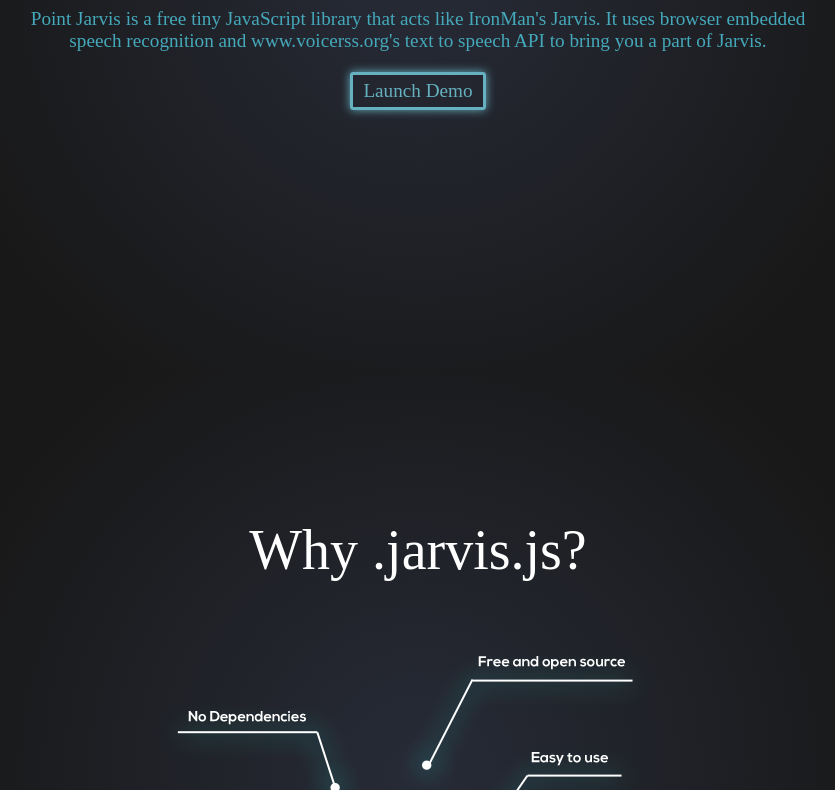
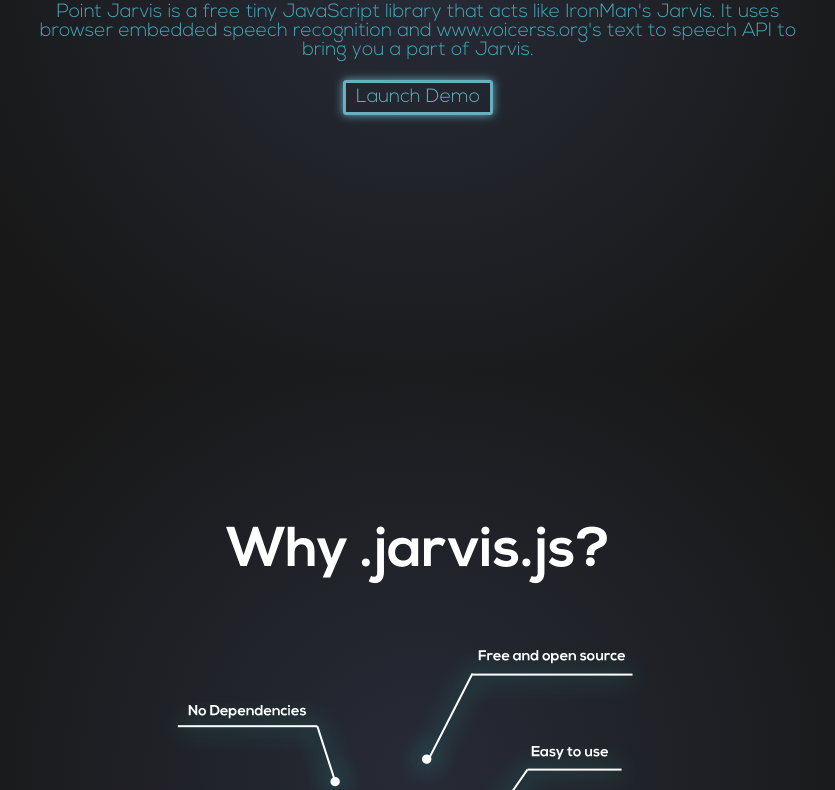
Before and after one commit to ravenjohn/.jarvis.js, a plain HTML site: page index.html in a window 1280 px wide. Shown: the part 428-1218 px from the top of the page, without its empty margins (222-1057 px from the left). Drawn offline with nearby package versions, Linux system fonts and the light colour scheme.

Commit message:
Fixed fonts

```diff
--- a/css/style.css
+++ b/css/style.css
@@ -1,3 +1,11 @@
+@font-face {
+	font-family: 'Nexa Bold';
+	src: url('https://github.com/ravenjohn/.jarvis.js/blob/gh-pages/fonts/NEXA_BOLD.otf');
+}
+@font-face {
+	font-family: 'Nexa Light';
+	src: url('https://github.com/ravenjohn/.jarvis.js/blob/gh-pages/fonts/NEXA_LIGHT.otf');
+}
 *{
 	font-family: "Nexa Light";
 	outline: 0;
```
Also changed, not shown: fonts/NEXA_BOLD.otf (added), fonts/NEXA_LIGHT.otf (added).
